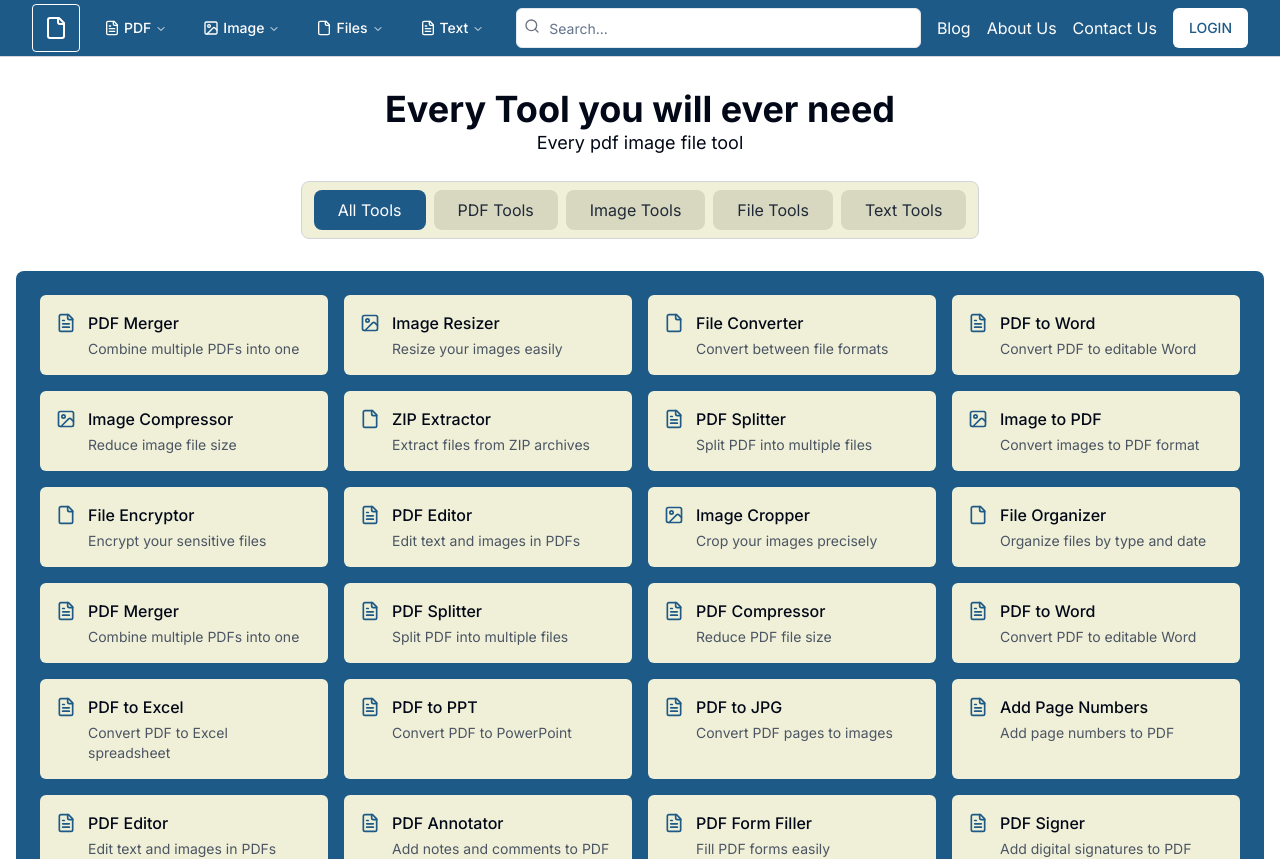
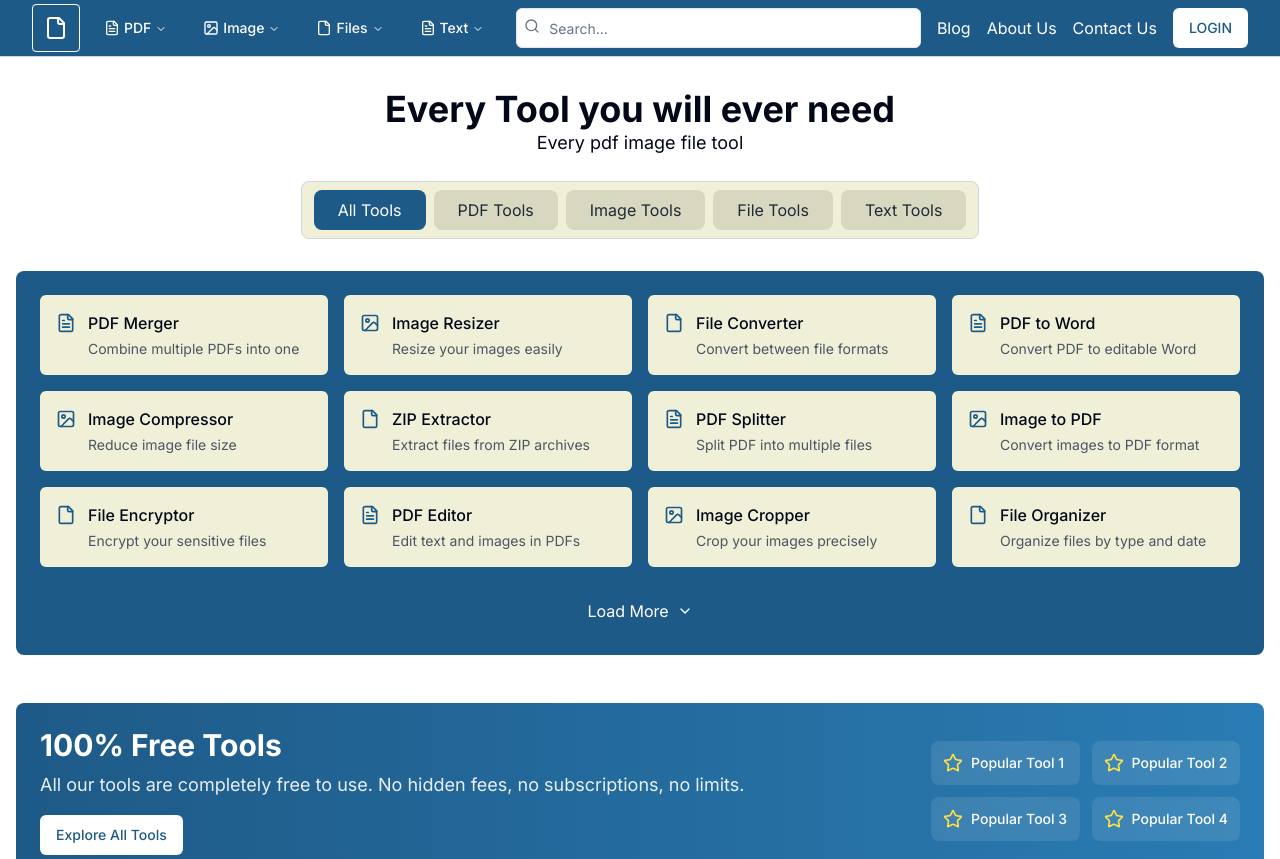
Before and after one commit to Namit2111/Easy-Tools-Town, a Next.js app: page / in a window 1280 px wide. Shown: the top 859 px of the page. Built offline with nearby package versions, Linux system fonts and the light colour scheme.

Commit message:
added load more in tools grid

```diff
--- a/components/tools-grid.tsx
+++ b/components/tools-grid.tsx
@@ -1,12 +1,16 @@
+import { useState } from "react"
 import Link from "next/link"
 import type { Tool } from "@/lib/tools-data"
-import { FileText, Image, File, FileType } from "lucide-react"
+import { FileText, Image, File, FileType, ChevronDown } from "lucide-react"
 
 interface ToolsGridProps {
   tools: Tool[]
 }
 
 export default function ToolsGrid({ tools }: ToolsGridProps) {
+  const ITEMS_PER_PAGE = 12; // 2 rows on desktop (4 columns * 2 rows)
+  const [visibleItems, setVisibleItems] = useState(ITEMS_PER_PAGE);
+
   const getToolIcon = (category: string) => {
     switch (category) {
       case "pdf":
@@ -20,9 +24,14 @@ export default function ToolsGrid({ tools }: ToolsGridProps) {
     }
   }
 
+  const loadMore = () => {
+    setVisibleItems(prev => Math.min(prev + ITEMS_PER_PAGE, tools.length));
+  }
+
   return (
+    <div className="space-y-6">
       <div className="grid grid-cols-1 sm:grid-cols-2 md:grid-cols-3 lg:grid-cols-4 gap-3 md:gap-4">
-      {tools.map((tool) => (
+        {tools.slice(0, visibleItems).map((tool) => (
           <Link
             href={`/tools/${tool.slug}`}
             key={tool.id}
@@ -38,5 +47,17 @@ export default function ToolsGrid({ tools }: ToolsGridProps) {
           </Link>
         ))}
       </div>
+
+      {visibleItems < tools.length && (
+        <div className="flex justify-center">
+          <button
+            onClick={loadMore}
+            className="flex items-center gap-2 bg-[#1e5a87] text-white px-4 py-2 rounded-md hover:bg-[#164569] transition-colors"
+          >
+            Load More <ChevronDown className="h-4 w-4" />
+          </button>
+        </div>
+      )}
+    </div>
   )
 }
```
Lines whose indentation alone changed are shown as unchanged.
